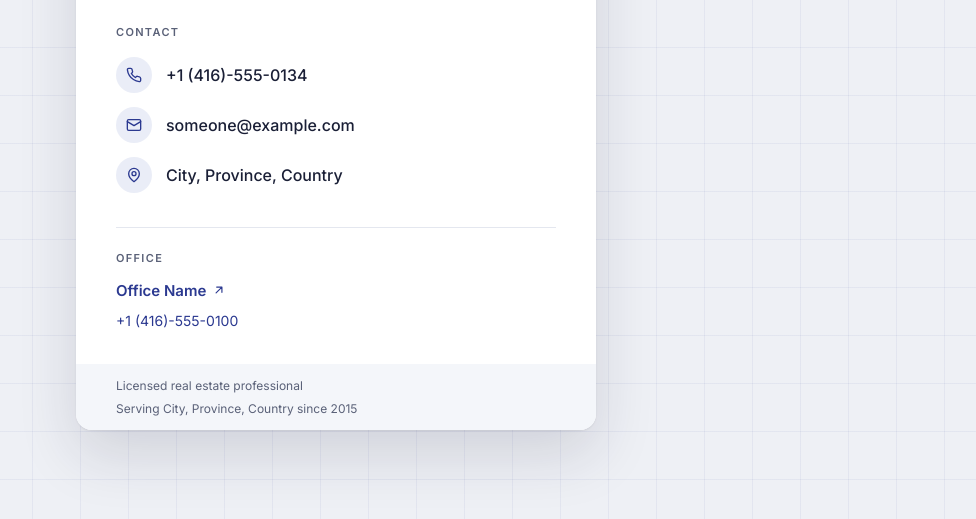
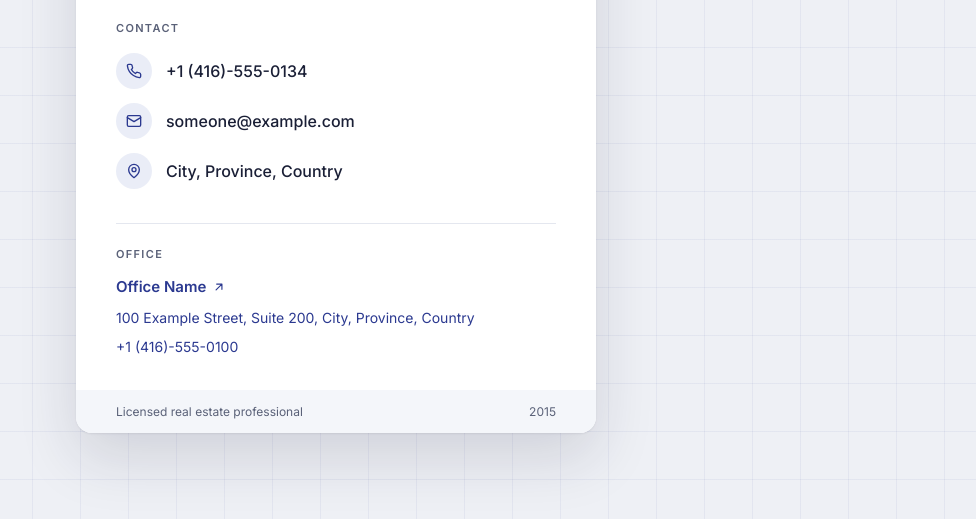
Before and after one commit to iydia/realtor, an Astro site: page / in a window 1280 px wide. Shown: the part 241-760 px from the top of the page, without its empty margins (304-1280 px from the left). Built offline with nearby package versions, Linux system fonts and the light colour scheme; Astro itself is replaced by a stand-in of ours.

Commit message:
fix(text): and you don't seem to understand

```diff
--- a/src/pages/index.astro
+++ b/src/pages/index.astro
@@ -131,6 +131,7 @@ const pageTitle = `${config.firstName} ${config.lastName} — ${config.officeNam
                 <span class="office-link">{config.officeName}</span>
               )}
 
+              {config.officeAddress && <a href={mapHref(config.officeAddress)}>{config.officeAddress}</a>}
               {config.officePhone && <a href={telHref(config.officePhone)}>{formatPhoneNumber(config.officePhone)}</a>}
             </section>
           )
@@ -142,7 +143,7 @@ const pageTitle = `${config.firstName} ${config.lastName} — ${config.officeNam
           <div class="footer-bar">
             {config.industryLicenseText && <span>{config.industryLicenseText}</span>}
             {config.industrySinceText && (
-              <span>Serving {config.cityProvinceCountry} since {config.industrySinceText}</span>
+              <span>{config.industrySinceText}</span>
             )}
           </div>
         )
```
